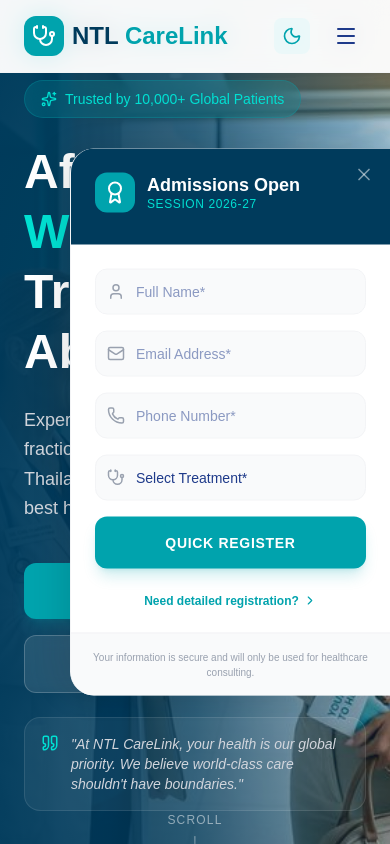
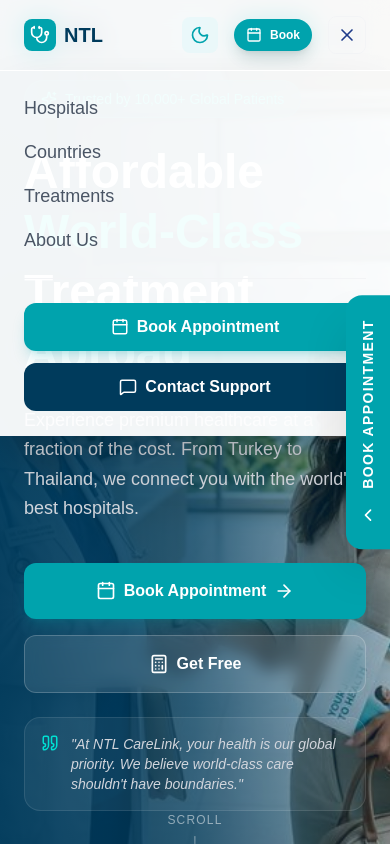
Before and after one commit to Sheetal-beniwal/NTL_CareLink, a Next.js app: page / in a window 390 px wide. Both pictures are taken after a click on the button 346 px from the left and 36 px from the top of the page. Shown: the top 844 px of the page. Built offline with nearby package versions, Linux system fonts and the light colour scheme.

Commit message:
booking page enhanced

```diff
--- a/src/app/Components/Footer.tsx
+++ b/src/app/Components/Footer.tsx
@@ -103,10 +103,10 @@
             <p className="text-[#E0F7F9]/80 text-sm max-w-md">Join thousands of patients who have trusted us with their global healthcare needs.</p>
           </div>
           <div className="flex flex-col sm:flex-row w-full md:w-auto gap-3">
-            <button className="px-8 py-3.5 bg-[#00A3AD] text-white rounded-xl font-bold shadow-[0_0_20px_rgba(0,163,173,0.3)] hover:shadow-[0_0_30px_rgba(0,163,173,0.5)] hover:bg-[#00929b] transition-all active:scale-95 flex items-center justify-center gap-2 group">
-              Consult Now
+            <Link href="/register" className="px-8 py-3.5 bg-[#00A3AD] text-white rounded-xl font-bold shadow-[0_0_20px_rgba(0,163,173,0.3)] hover:shadow-[0_0_30px_rgba(0,163,173,0.5)] hover:bg-[#00929b] transition-all active:scale-95 flex items-center justify-center gap-2 group">
+              Book Appointment
               <ArrowRight size={18} className="group-hover:translate-x-1 transition-transform" />
-            </button>
+            </Link>
             <button className="px-8 py-3.5 bg-white/5 text-white border border-white/10 rounded-xl font-bold hover:bg-white/10 transition-all active:scale-95 flex items-center justify-center">
               WhatsApp Us
             </button>
--- a/src/app/Components/Hero.tsx
+++ b/src/app/Components/Hero.tsx
@@ -3,6 +3,7 @@
 import { motion } from "framer-motion";
 import { ArrowRight, Calendar, Calculator, Sparkles, Quote } from "lucide-react";
 import Image from "next/image";
+import Link from 'next/link';
 import TiltedCard from "./TiltedCard";
 
 const Hero = () => {
@@ -58,11 +59,11 @@
               transition={{ duration: 0.6, delay: 0.5 }}
               className="flex flex-col sm:flex-row gap-4"
             >
-              <button className="px-8 py-4 bg-medical-primary hover:bg-medical-primary/90 text-white rounded-xl font-semibold flex items-center justify-center gap-2 transition-all transform hover:scale-105 active:scale-95 shadow-lg shadow-medical-primary/20 group">
+              <Link href="/register" className="px-8 py-4 bg-medical-primary hover:bg-medical-primary/90 text-white rounded-xl font-semibold flex items-center justify-center gap-2 transition-all transform hover:scale-105 active:scale-95 shadow-lg shadow-medical-primary/20 group">
                 <Calendar size={20} />
-                Book Consultation
+                Book Appointment
                 <ArrowRight size={20} className="group-hover:translate-x-1 transition-transform" />
-              </button>
+              </Link>
               <button className="px-8 py-4 bg-white/10 hover:bg-white/20 text-white border border-white/20 rounded-xl font-semibold flex items-center justify-center gap-2 transition-all backdrop-blur-sm">
                 <Calculator size={20} />
                 Get Free
--- a/src/app/Components/Navbar.tsx
+++ b/src/app/Components/Navbar.tsx
@@ -1,25 +1,33 @@
 'use client';
 
-import React from 'react';
+import React, { useState } from 'react';
 import Link from 'next/link';
-import { Stethoscope, Menu, Phone, MessageSquare } from 'lucide-react';
+import { motion, AnimatePresence } from 'framer-motion';
+import { Stethoscope, Menu, Phone, MessageSquare, UserPlus, X, Calendar } from 'lucide-react';
 import ThemeToggle from './ThemeToggle';
 
 const Navbar = () => {
+  const [isMenuOpen, setIsMenuOpen] = useState(false);
+
+  const menuItems = ['Hospitals', 'Countries', 'Treatments', 'About Us'];
+
   return (
     <nav className="fixed top-0 w-full z-50 bg-white/80 dark:bg-slate-900/80 backdrop-blur-md border-b border-gray-100 dark:border-slate-800 px-6 py-4">
       <div className="container mx-auto flex justify-between items-center">
         {/* Logo */}
-        <Link href="/" className="text-2xl font-bold text-medical-dark flex items-center gap-2 group">
-          <div className="w-10 h-10 bg-medical-primary rounded-xl flex items-center justify-center text-white group-hover:rotate-12 transition-transform">
-            <Stethoscope size={24} />
+        <Link href="/" className="text-xl sm:text-2xl font-bold text-medical-dark flex items-center gap-2 group">
+          <div className="w-8 h-8 sm:w-10 sm:h-10 bg-medical-primary rounded-lg sm:rounded-xl flex items-center justify-center text-white group-hover:rotate-12 transition-transform">
+            <Stethoscope size={20} className="sm:hidden" />
+            <Stethoscope size={24} className="hidden sm:block" />
           </div>
-          <span>NTL <span className="text-medical-primary">CareLink</span></span>
+          <span className="flex items-center">
+            NTL <span className="text-medical-primary ml-1 hidden xs:inline">CareLink</span>
+          </span>
         </Link>
 
         {/* Desktop Menu */}
         <div className="hidden md:flex gap-8 font-medium text-gray-600">
-          {['Hospitals', 'Countries', 'Treatments', 'About Us'].map((item) => (
+          {menuItems.map((item) => (
             <Link
               key={item}
               href={item === 'About Us' ? '#about' : `/${item.toLowerCase().replace(' ', '-')}`}
@@ -38,12 +46,18 @@
               <span className="text-[10px] uppercase tracking-widest text-gray-400 font-bold">24/7 Support</span>
               <span className="text-sm font-bold text-medical-dark dark:text-medical-accent">+91 81466 54185</span>
             </div>
-            <div className="w-10 h-10 rounded-full bg-medical-light flex items-center justify-center text-medical-primary">
+            <div className="w-10 h-10 rounded-full bg-medical-light dark:bg-slate-800 flex items-center justify-center text-medical-primary">
               <Phone size={18} />
             </div>
           </div>
 
           <ThemeToggle />
+
+          <Link href="/register" className="flex px-3 sm:px-6 py-2 sm:py-2.5 bg-medical-primary text-white rounded-full font-semibold hover:bg-medical-dark transition-all shadow-lg hover:shadow-medical-primary/20 active:scale-95 items-center gap-2 text-xs sm:text-base">
+            <Calendar size={16} className="sm:w-[18px] sm:h-[18px]" />
+            <span className="hidden xs:inline">Book Appointment</span>
+            <span className="xs:hidden">Book</span>
+          </Link>
 
           <button className="hidden sm:flex px-6 py-2.5 bg-medical-dark text-white rounded-full font-semibold hover:bg-medical-primary transition-all shadow-lg hover:shadow-medical-primary/20 active:scale-95 items-center gap-2">
             <MessageSquare size={18} />
@@ -51,11 +65,56 @@
           </button>
 
           {/* Mobile Menu Toggle */}
-          <button className="md:hidden text-medical-blue p-2 hover:bg-gray-100 rounded-lg transition-colors">
-            <Menu size={24} />
+          <button
+            onClick={() => setIsMenuOpen(!isMenuOpen)}
+            className="md:hidden text-medical-blue p-2 hover:bg-gray-100 dark:hover:bg-slate-800 rounded-lg transition-colors border border-gray-100 dark:border-slate-800"
+            aria-label="Toggle Menu"
+          >
+            {isMenuOpen ? <X size={20} /> : <Menu size={20} />}
           </button>
         </div>
       </div>
+
+      {/* Mobile Menu Dropdown */}
+      <AnimatePresence>
+        {isMenuOpen && (
+          <motion.div
+            initial={{ opacity: 0, y: -20 }}
+            animate={{ opacity: 1, y: 0 }}
+            exit={{ opacity: 0, y: -20 }}
+            className="md:hidden absolute top-full left-0 w-full bg-white dark:bg-slate-900 border-b border-gray-100 dark:border-slate-800 py-6 px-6 shadow-2xl backdrop-blur-xl bg-white/95 dark:bg-slate-900/95"
+          >
+            <div className="flex flex-col gap-4">
+              {menuItems.map((item) => (
+                <Link
+                  key={item}
+                  href={item === 'About Us' ? '#about' : `/${item.toLowerCase().replace(' ', '-')}`}
+                  onClick={() => setIsMenuOpen(false)}
+                  className="text-lg font-medium text-gray-600 dark:text-gray-300 hover:text-medical-primary transition-colors flex items-center justify-between"
+                >
+                  {item}
+                  <X size={14} className="opacity-0" /> {/* Just for spacing/balance */}
+                </Link>
+              ))}
+              <hr className="border-gray-100 dark:border-slate-800 my-2" />
+              <div className="flex flex-col gap-3">
+                <Link
+                  href="/register"
+                  onClick={() => setIsMenuOpen(false)}
+                  className="w-full py-3 bg-medical-primary text-white rounded-xl font-semibold flex items-center justify-center gap-2 shadow-lg shadow-medical-primary/20"
+                >
+                  <Calendar size={18} />
+                  Book Appointment
+                </Link>
+                <button className="w-full py-3 bg-medical-dark text-white rounded-xl font-semibold flex items-center justify-center gap-2">
+                  <MessageSquare size={18} />
+                  Contact Support
+                </button>
+              </div>
+            </div>
+          </motion.div>
+        )}
+      </AnimatePresence>
     </nav>
   );
 };
--- a/src/app/Components/SidebarForm.tsx
+++ b/src/app/Components/SidebarForm.tsx
@@ -1,12 +1,20 @@
 'use client';
 
-import React, { useState } from 'react';
+import React, { useState, useEffect } from 'react';
 import { motion, AnimatePresence } from 'framer-motion';
-import { X, ChevronRight, User, Mail, Phone, Stethoscope, Award } from 'lucide-react';
+import { ChevronRight, User, Mail, Phone, Stethoscope, Clock, Calendar } from 'lucide-react';
 import Link from 'next/link';
+import { usePathname } from 'next/navigation';
 
 const SidebarForm = () => {
+  const pathname = usePathname();
   const [isOpen, setIsOpen] = useState(true);
+
+  // Auto-minimize on navigation
+  useEffect(() => {
+    setIsOpen(false);
+  }, [pathname]);
+
   const [isSubmitted, setIsSubmitted] = useState(false);
   const [isLoading, setIsLoading] = useState(false);
   const [formData, setFormData] = useState({
@@ -53,45 +61,49 @@
   return (
     <div className="fixed right-0 top-1/2 -translate-y-1/2 z-[100] flex items-start">
       {/* Vertical Tab/Handle */}
-      {!isOpen && (
+      <AnimatePresence mode="wait">
+        {!isOpen ? (
           <motion.button
-          initial={{ x: 100 }}
-          animate={{ x: 0 }}
+            key="tab"
+            initial={{ x: 100, opacity: 0 }}
+            animate={{ x: 0, opacity: 1 }}
+            exit={{ x: 100, opacity: 0 }}
+            transition={{ type: 'spring', damping: 25, stiffness: 200 }}
             onClick={() => setIsOpen(true)}
-          className="bg-medical-primary text-white py-6 px-3 rounded-l-2xl shadow-2xl flex flex-col items-center gap-4 hover:bg-medical-dark transition-all group"
+            className="bg-medical-primary text-white py-6 px-3 rounded-l-2xl shadow-2xl flex flex-col items-center gap-4 hover:bg-medical-dark transition-all group z-[100]"
           >
             <span className="[writing-mode:vertical-lr] rotate-180 font-bold tracking-widest text-sm uppercase">
-            Register Now
+              Book Appointment
             </span>
             <ChevronRight size={20} className="rotate-180 group-hover:scale-125 transition-transform" />
           </motion.button>
-      )}
-
-      {/* Main Form Container */}
-      <AnimatePresence>
-        {isOpen && (
+        ) : (
           <motion.div
-            initial={{ x: '100%' }}
-            animate={{ x: 0 }}
-            exit={{ x: '100%' }}
-            transition={{ type: 'spring', damping: 20, stiffness: 100 }}
-            className="w-[320px] md:w-[380px] bg-white shadow-[-10px_0_30px_rgba(0,0,0,0.1)] rounded-l-3xl border-l border-gray-100 overflow-hidden relative"
+            key="sidebar"
+            initial={{ x: '100%', opacity: 0 }}
+            animate={{ x: 0, opacity: 1 }}
+            exit={{ x: '100%', opacity: 0 }}
+            transition={{ type: 'spring', damping: 25, stiffness: 200 }}
+            className="w-[320px] md:w-[380px] bg-white shadow-[-10px_0_30px_rgba(0,0,0,0.1)] rounded-l-3xl border-l border-gray-100 relative z-[101]"
           >
             {/* Header */}
-            <div className="bg-medical-dark p-6 text-white relative">
+            <div className="bg-medical-dark p-6 text-white relative rounded-tl-3xl">
+              {/* Left Edge Minimize Button */}
               <button
                 onClick={() => setIsOpen(false)}
-                className="absolute top-4 right-4 text-white/50 hover:text-white transition-colors"
+                className="absolute top-1/2 -left-3 -translate-y-1/2 w-8 h-8 bg-medical-primary text-white rounded-full flex items-center justify-center shadow-xl hover:bg-medical-dark transition-all border-4 border-white z-[110]"
+                title="Minimize"
               >
-                <X size={20} />
+                <ChevronRight size={18} />
               </button>
+
               <div className="flex items-center gap-3 mb-2">
                 <div className="w-10 h-10 bg-medical-primary rounded-xl flex items-center justify-center text-white">
-                  <Award size={24} />
+                  <Calendar size={24} />
                 </div>
                 <div>
-                  <h3 className="font-bold text-lg leading-tight text-white">Admissions Open</h3>
-                  <p className="text-xs text-medical-accent font-medium uppercase tracking-wider">Session 2026-27</p>
+                  <h3 className="font-bold text-lg leading-tight text-white">Book Appointment</h3>
+                  <p className="text-xs text-medical-accent font-medium uppercase tracking-wider">Fast & Free Consultation</p>
                 </div>
               </div>
             </div>
@@ -105,10 +117,10 @@
                   className="py-10 text-center space-y-4"
                 >
                   <div className="w-16 h-16 bg-green-100 text-green-600 rounded-full flex items-center justify-center mx-auto">
-                    <Award size={32} />
+                    <Clock size={32} />
                   </div>
                   <h4 className="text-xl font-bold text-medical-dark">Thank You!</h4>
-                  <p className="text-sm text-gray-500 leading-relaxed">Your registration has been received. Our team will contact you shortly.</p>
+                  <p className="text-sm text-gray-500 leading-relaxed">Your appointment request has been received. Our team will contact you shortly.</p>
                 </motion.div>
               ) : (
                 <form onSubmit={handleSubmit} className="space-y-4">
@@ -186,7 +198,7 @@
                         <span>Sending...</span>
                       </>
                     ) : (
-                      <span>Quick Register</span>
+                      <span>Book Appointment</span>
                     )}
                   </button>
 
@@ -195,7 +207,7 @@
                       href="/register"
                       className="text-xs font-semibold text-medical-primary hover:text-medical-dark transition-colors flex items-center justify-center gap-1 group"
                     >
-                      Need detailed registration?
+                      Need detailed booking?
                       <ChevronRight size={14} className="group-hover:translate-x-0.5 transition-transform" />
                     </Link>
                   </div>
@@ -204,7 +216,7 @@
             </div>
 
             {/* Privacy Note */}
-            <div className="p-4 bg-gray-50 border-t border-gray-100 text-[10px] text-gray-400 text-center">
+            <div className="p-4 bg-gray-50 border-t border-gray-100 text-[10px] text-gray-400 text-center rounded-bl-3xl">
               Your information is secure and will only be used for healthcare consulting.
             </div>
           </motion.div>
--- a/src/app/register/page.tsx
+++ b/src/app/register/page.tsx
@@ -67,9 +67,9 @@
           <div className="w-20 h-20 bg-green-100 text-green-600 rounded-full flex items-center justify-center mx-auto">
             <CheckCircle2 size={48} />
           </div>
-          <h2 className="text-3xl font-bold text-medical-dark">Registration Successful!</h2>
+          <h2 className="text-3xl font-bold text-medical-dark">Appointment Request Received!</h2>
           <p className="text-gray-600 leading-relaxed">
-            Thank you for reaching out to NTL CareLink. Our team will review your details and contact you shortly to assist with your healthcare journey.
+            Thank you for booking with NTL CareLink. Our team will review your details and contact you shortly to confirm your appointment and assist with your healthcare journey.
           </p>
           <Link href="/">
             <button className="w-full py-4 bg-medical-primary text-white rounded-xl font-bold hover:bg-medical-dark transition-all transform hover:scale-[1.02] active:scale-95 shadow-lg">
@@ -95,11 +95,11 @@
             >
               <div className="inline-flex items-center gap-2 px-4 py-2 rounded-full bg-medical-primary/10 border border-medical-primary/20 text-medical-primary font-bold text-sm uppercase tracking-wider">
                 <Stethoscope size={16} />
-                <span>Patient Registration</span>
+                <span>Book Your Appointment</span>
               </div>
 
               <h1 className="text-4xl md:text-5xl font-extrabold text-medical-dark leading-tight">
-                Start Your <span className="text-medical-primary">Global Care</span> Journey Today
+                Your Path to <span className="text-medical-primary">Global Care</span> Starts Here
               </h1>
 
               <p className="text-lg text-gray-600 leading-relaxed">
@@ -262,7 +262,7 @@
                   </>
                 ) : (
                   <>
-                    <span>Register Now</span>
+                    <span>Book Appointment</span>
                     <ChevronRight size={20} className="group-hover:translate-x-1 transition-transform" />
                   </>
                 )}
```
Also changed, not shown: 1 other file (tests, documents, lock files or other folders). Lines whose indentation alone changed are shown as unchanged.
